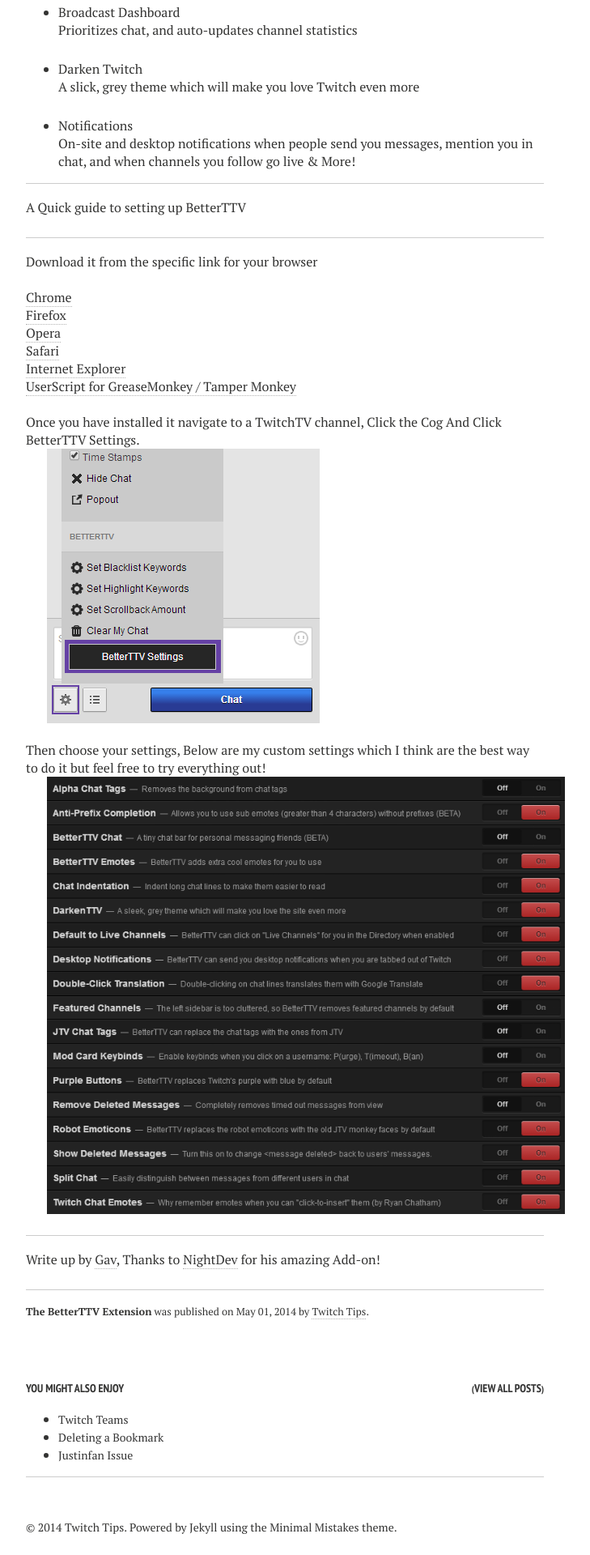
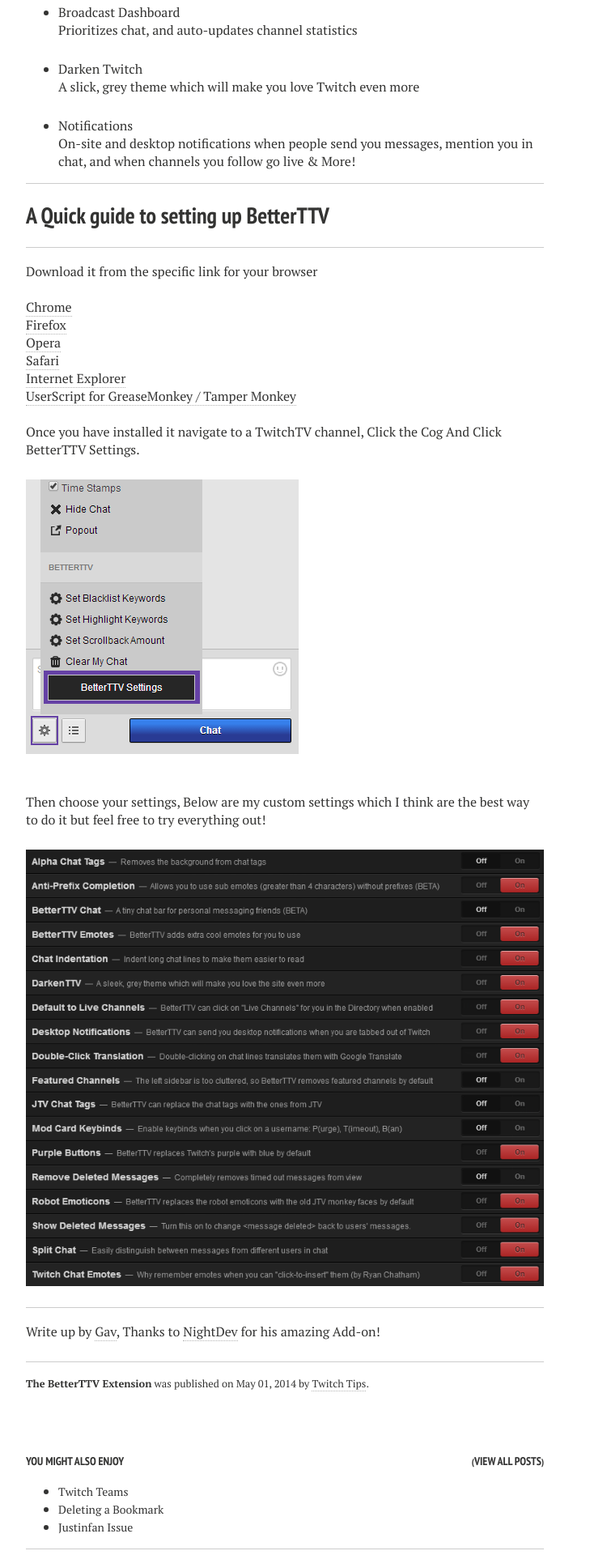
Before and after one commit to SolidPIPe/twitchtips, a Jekyll site: the page built from _posts/2014-05-01-betterttv.md, in a window 1280 px wide. Shown: the part 565-2485 px from the top of the page at 81% size, without its empty margins (288-1017 px from the left). Built offline with Jekyll 4.4.1, drawn with Linux system fonts in a browser that asks for light colours; nearby versions of some CDN libraries; comment, search, counter and statistics services are not loaded.

Commit message:
Update 2014-05-01-betterttv.md

```diff
--- a/_posts/2014-05-01-betterttv.md
+++ b/_posts/2014-05-01-betterttv.md
@@ -35,7 +35,7 @@
 
 ----
 
-A Quick guide to setting up BetterTTV
+## A Quick guide to setting up BetterTTV
 
 ----
 
@@ -50,11 +50,15 @@
 
 <br>Once you have installed it navigate to a TwitchTV channel, Click the Cog And Click BetterTTV Settings.
 
-<img src="/images/customization_guide/bttv_howto_settings.png">
+<figure>
+  <a href="/images/customization_guide/bttv_howto_settings.png"><img src="/images/customization_guide/bttv_howto_settings.png"></a>
+</figure>
 
 <br>Then choose your settings, Below are my custom settings which I think are the best way to do it but feel free to try everything out!
 
-<img src="/images/customization_guide/bttv_custom_settings.png">
+<figure>
+  <a href="/images/customization_guide/bttv_custom_settings.png"><img src="/images/customization_guide/bttv_custom_settings.png"></a>
+</figure>
 
 ----
 
```
